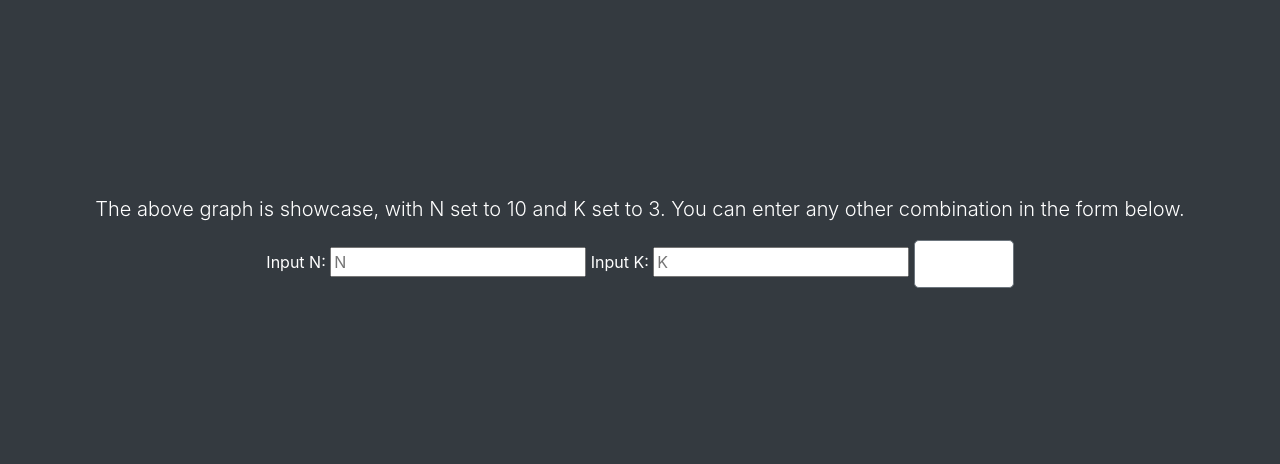
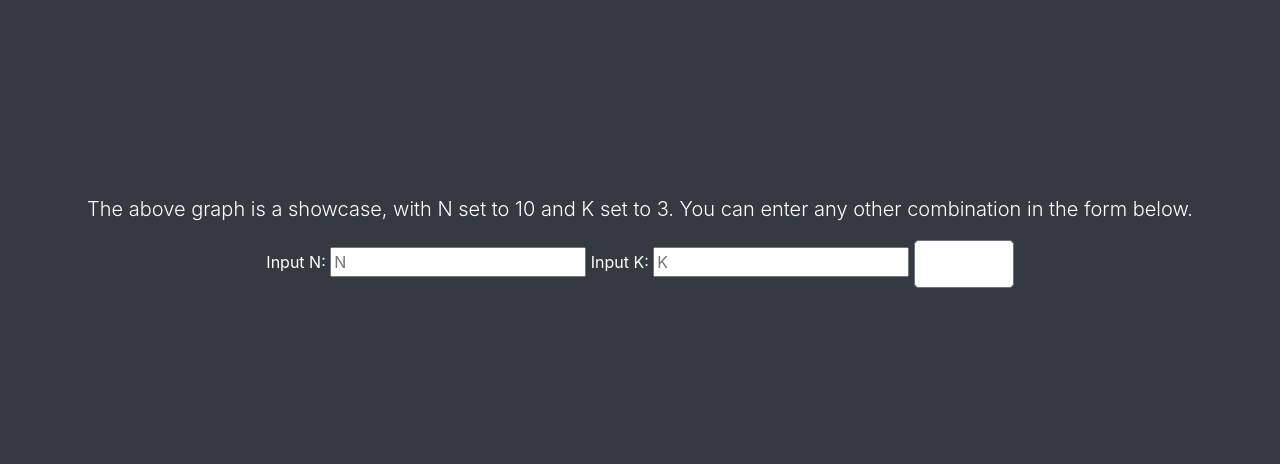
Before and after one commit to icosane/esoragoto, a Django app: template templates/graph.html in a window 1280 px wide. Shown: the part 156-620 px from the top of the page. Run offline with Django 3.2, Linux system fonts and the light colour scheme; the template is opened without the code that fills it, so the values that code supplies are empty; some libraries are stand-ins or nearby versions.

Commit message:
~~~~~~~~~~~~~~~~~~~~~~~~~~~~~~~~~~~~~~~~~~~~~~~~~~~~~~~~~~~~~~~~~~~~~~~~~~~~~~~~~~~~~~~~~~~~~~~~~~~~~~~~~~~~~~~~~~~~~~~~~~~~~~~~~~~~~~~~~~~~~~~~~~~~~~~~~~~~~~~~~~~~~~~~~~~~~~~~~~~~fuck

```diff
--- a/templates/graph.html
+++ b/templates/graph.html
@@ -59,7 +59,7 @@
 <div class="text-dark bg-gray color container" id="fig_container">
    {{ div_figure|safe }}
 </div>
-    <p class="lead">The above graph is showcase, with N set to 10 and K set to 3. You can enter any other combination in the form below.</p>
+    <p class="lead">The above graph is a showcase, with N set to 10 and K set to 3. You can enter any other combination in the form below.</p>
     <form action="another" method="POST">
 {% csrf_token %}
 Input N: <input type="text" name="N" class="TextField" placeholder="N" />
```
